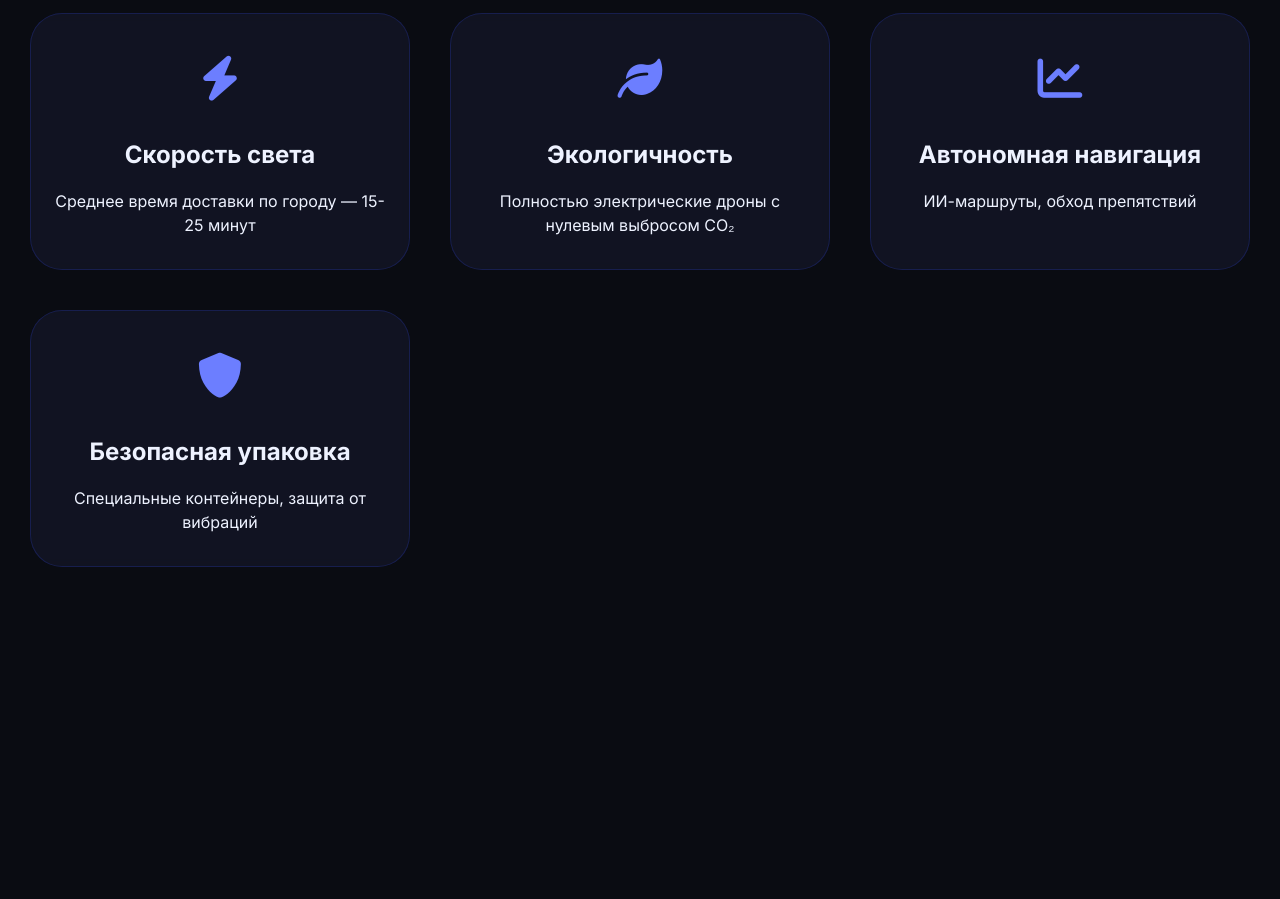
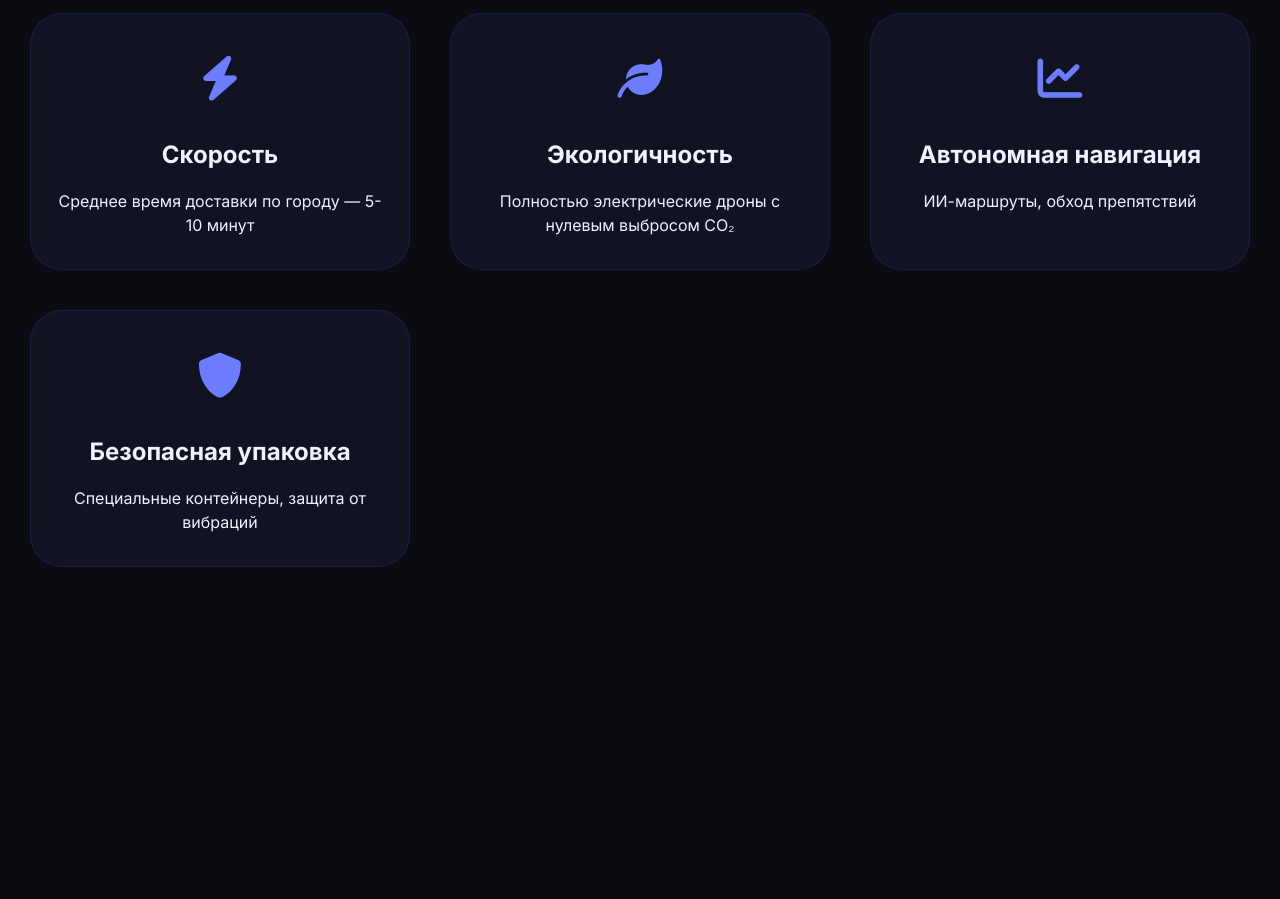
Before and after one commit to akkforsteel-blip/fpvlogistx, a plain HTML site: page index.html in a window 1280 px wide. Shown: the part 1180-2079 px from the top of the page. Drawn offline with Linux system fonts and the light colour scheme.

Commit message:
Update index.html

```diff
--- a/index.html
+++ b/index.html
@@ -895,7 +895,7 @@
             <h2 class="section-title">Почему FPV-логистика?</h2>
             <p class="section-sub">Скорость, экологичность и обход пробок — будущее доставки уже здесь</p>
             <div class="features-grid">
-                <div class="feature-card"><div class="feature-icon"><i class="fas fa-bolt"></i></div><h3>Скорость света</h3><p>Среднее время доставки по городу — 15-25 минут</p></div>
+                <div class="feature-card"><div class="feature-icon"><i class="fas fa-bolt"></i></div><h3>Скорость</h3><p>Среднее время доставки по городу — 5-10 минут</p></div>
                 <div class="feature-card"><div class="feature-icon"><i class="fas fa-leaf"></i></div><h3>Экологичность</h3><p>Полностью электрические дроны с нулевым выбросом CO₂</p></div>
                 <div class="feature-card"><div class="feature-icon"><i class="fas fa-chart-line"></i></div><h3>Автономная навигация</h3><p>ИИ-маршруты, обход препятствий</p></div>
                 <div class="feature-card"><div class="feature-icon"><i class="fas fa-shield-alt"></i></div><h3>Безопасная упаковка</h3><p>Специальные контейнеры, защита от вибраций</p></div>
```
